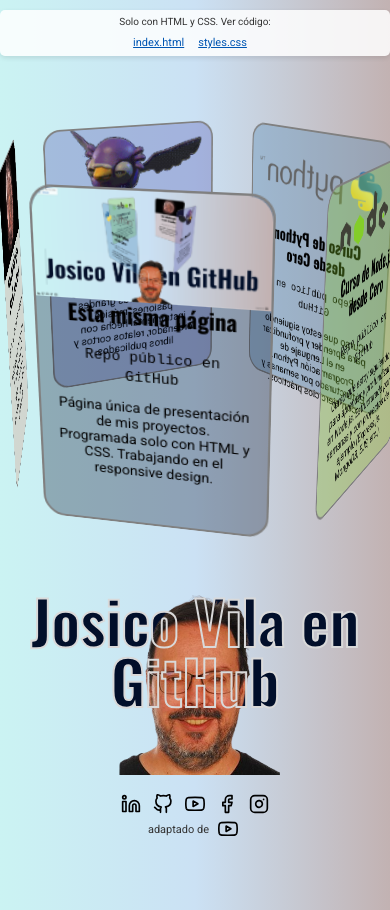
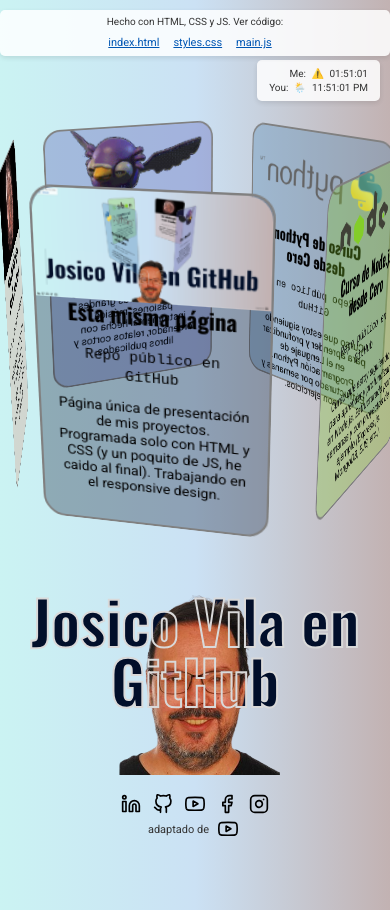
Before and after one commit to JosicoV/JosicoV.github.io, a plain HTML site: page index.html in a window 390 px wide. Drawn offline with nearby package versions, Linux system fonts and the light colour scheme; no server answers.

Commit message:
Iconos de tiempo y hora. Un poco más responsive

```diff
--- a/css/styles.css
+++ b/css/styles.css
@@ -169,6 +169,33 @@
     animation-play-state: paused;
 }
 
+/** User Me Info (Top Right) **/
+#user-me-info {
+    position: fixed;
+    top: 15px;
+    right: 20px;
+    z-index: 15; /* Igual que .code-info-header para mantener consistencia si no se solapan */
+    background-color: rgba(255, 255, 255, 0.85);
+    padding: 8px 12px;
+    border-radius: 5px;
+    box-shadow: 0 2px 5px rgba(0,0,0,0.1);
+    font-family: "Roboto", sans-serif;
+    font-size: 11px;
+    color: #333;
+    text-align: right; /* Para alinear el texto interno a la derecha */
+}
+
+#user-me-info div {
+    margin-bottom: 3px;
+}
+#user-me-info div:last-child {
+    margin-bottom: 0;
+}
+
+#user-me-info .weather-icon {
+    display: inline-block;
+    margin: 0 3px;
+}
 /** Code Info Header **/
 .code-info-header {
     position: fixed;
@@ -423,6 +450,11 @@
         margin: 10px auto;
         text-align: center;
     }
+    #user-me-info {
+        top: 60px; /* Ajustado para que esté debajo del .code-info-header */
+        right: 10px; /* Alineado con el margen del .code-info-header centrado */
+        font-size: 10px; /* Para consistencia con otros textos pequeños en móvil */
+    }
     .code-info-text, .code-info-links a {
         font-size: 10px;
     }
--- a/index.html
+++ b/index.html
@@ -7,11 +7,25 @@
     <link rel="stylesheet" href="css/styles.css">
 </head>
 <body>
+    <div id="user-me-info">
+        <div>
+            <span>Me: </span>
+            <span class="weather-icon" id="my-weather-icon">☀️</span> <!-- Icono placeholder -->
+            <span id="my-local-time">--:--:--</span>
+        </div>
+        <div>
+            <span>You: </span>
+            <span class="weather-icon" id="user-weather-icon">🌦️</span> <!-- Icono placeholder -->
+            <span id="user-local-time">--:--:--</span>
+        </div>
+    </div>
+
     <div class="code-info-header">
-        <p class="code-info-text">Solo con HTML y CSS. Ver código:</p>
+        <p class="code-info-text">Hecho con HTML, CSS y JS. Ver código:</p>
         <div class="code-info-links">
             <a href="#html-code-view" class="toggle-code-link">index.html</a>
             <a href="#css-code-view" class="toggle-code-link">styles.css</a>
+            <a href="#js-code-view" class="toggle-code-link">main.js</a>
         </div>
     </div>
 
@@ -33,7 +47,7 @@
                     <div class="contenido">
                         <h2>Curso de Python desde Cero</h2>
                         <span class="url"><code><a href="https://github.com/JosicoV/Curso-Python-desde-Cero" target="_blank">Repo público en GitHub</a></code></span><br>
-                        <p>Curso que estoy siguiendo para aprender y profundizar en el Lenguaje de Programación Python. Esturcturado por semanas y con ejercicios prácticos.</p>
+                        <p>Curso que estoy siguiendo para aprender y profundizar en el Lenguaje de Programación Python. Estructurado por semanas y con ejercicios.</p>
                     </div>
                 </div>
             </div>
@@ -63,7 +77,7 @@
                     <div class="contenido">
                         <h2>Esta misma página</h2>
                         <span class="url"><code><a href="https://github.com/JosicoV/JosicoV.github.io" target="_blank">Repo público en GitHub</a></code></span><br>
-                        <p>Página única de presentación de mis proyectos. Programada solo con HTML y CSS. Trabajando en el responsive design.</p>
+                        <p>Página única de presentación de mis proyectos. Programada solo con HTML y CSS (y un poquito de JS, he caido al final). Trabajando en el responsive design.</p>
                     </div>
                 </div>
             </div>
@@ -660,5 +674,14 @@
             </code></pre>
         </div>
     </div>
+        <!-- Visor para el código JS -->
+    <div id="js-code-view" class="code-viewer-content">
+        <div class="code-viewer-inner">
+            <h3>Contenido de main.js <a href="#" class="close-viewer-button" title="Cerrar">×</a></h3>
+            <pre><code class="language-javascript">
+            </code></pre>
+        </div>
+    </div>
+    <script src="js/main.js"></script>
 </body>
 </html>
--- /dev/null
+++ b/js/main.js
@@ -0,0 +1,187 @@
+const OPENWEATHERMAP_API_KEY = '16d605f9f71a75eeb8e927bd8ed6550d'; // <-- ¡REEMPLAZA ESTO!
+
+document.addEventListener('DOMContentLoaded', () => {
+    const userLocalTimeElem = document.querySelector('#user-me-info #user-local-time');
+    const myLocalTimeElem = document.querySelector('#user-me-info #my-local-time');
+
+    const myWeatherIconElem = document.querySelector('#user-me-info #my-weather-icon');
+    const userWeatherIconElem = document.querySelector('#user-me-info #user-weather-icon');
+
+    // const codeInfoTextElem = document.querySelector('.code-info-text');
+
+    // --- Funciones para la hora ---
+    function updateUserLocalTime() {
+        if (userLocalTimeElem) {
+            const now = new Date();
+            userLocalTimeElem.textContent = now.toLocaleTimeString();
+        }
+    }
+
+    function updateMyLocalTime() {
+        if (myLocalTimeElem) {
+            const now = new Date();
+            // Ejemplo: Hora en Madrid (España)
+            const options = { timeZone: 'Europe/Madrid', hour: '2-digit', minute: '2-digit', second: '2-digit' };
+            try {
+                myLocalTimeElem.textContent = now.toLocaleTimeString('es-ES', options);
+            } catch (e) {
+                // Fallback si la timezone no es reconocida o Intl no está completamente soportado
+                myLocalTimeElem.textContent = "Error al obtener hora";
+                console.error("Error formatting time for Madrid:", e);
+            }
+        }
+    }
+
+    // if (codeInfoTextElem) {
+    //     codeInfoTextElem.textContent = "Hecho con HTML, CSS y JS. Ver código:";
+    // }
+
+
+    // Actualizar horas inicialmente
+    updateUserLocalTime();
+    updateMyLocalTime();
+
+    // Actualizar cada segundo
+    setInterval(() => {
+        updateUserLocalTime();
+        updateMyLocalTime();
+    }, 1000);
+
+    // --- Funciones para el Tiempo Meteorológico ---
+    function getWeatherIcon(weatherMain) {
+        // Mapeo simple de condiciones principales a iconos emoji
+        // Puedes expandir esto basado en: https://openweathermap.org/weather-conditions
+        switch (weatherMain) {
+            case 'Clear': return '☀️';
+            case 'Clouds': return '☁️';
+            case 'Rain': return '🌧️';
+            case 'Drizzle': return '🌦️';
+            case 'Thunderstorm': return '⛈️';
+            case 'Snow': return '❄️';
+            case 'Mist': case 'Smoke': case 'Haze': case 'Dust':
+            case 'Fog': case 'Sand': case 'Ash': case 'Squall': case 'Tornado':
+                return '🌫️';
+            default: return '❓'; // Icono para desconocido o no mapeado
+        }
+    }
+
+    async function fetchWeather(lat, lon, iconElement) {
+        if (!OPENWEATHERMAP_API_KEY || OPENWEATHERMAP_API_KEY === 'TU_API_KEY_DE_OPENWEATHERMAP') {
+            console.warn("API Key de OpenWeatherMap no configurada. Los iconos del tiempo no se actualizarán.");
+            if (iconElement) iconElement.textContent = '🔑'; // Indica problema de API Key
+            return;
+        }
+        if (!iconElement) return;
+
+        const apiUrl = `https://api.openweathermap.org/data/2.5/weather?lat=${lat}&lon=${lon}&appid=${OPENWEATHERMAP_API_KEY}&units=metric&lang=es`;
+
+        try {
+            const response = await fetch(apiUrl);
+            if (!response.ok) {
+                throw new Error(`Error API del tiempo! Estado: ${response.status}`);
+            }
+            const data = await response.json();
+            if (data.weather && data.weather.length > 0) {
+                const weatherMain = data.weather[0].main; // Ej: "Clear", "Clouds"
+                const weatherDescription = data.weather[0].description;
+                const temp = data.main.temp;
+                iconElement.textContent = getWeatherIcon(weatherMain);
+                iconElement.title = `${weatherDescription}, ${temp.toFixed(1)}°C`; // Info extra al pasar el ratón
+            } else {
+                iconElement.textContent = '🤷'; // No hay datos del tiempo
+            }
+        } catch (error) {
+            console.error("Error al obtener el tiempo:", error);
+            iconElement.textContent = '⚠️'; // Icono de error
+        }
+    }
+
+    // Obtener mi tiempo (ej. Madrid: lat 40.4168, lon -3.7038)
+    const myLat = 40.4168;
+    const myLon = -3.7038;
+    if (myWeatherIconElem) {
+        fetchWeather(myLat, myLon, myWeatherIconElem);
+    }
+
+    // Obtener tiempo del usuario (requiere permiso de geolocalización)
+    // (Esta parte se moverá dentro del bloque de geolocalización)
+
+
+    // --- Lógica para mostrar el código CSS en el visor ---
+    const cssCodeViewPre = document.querySelector('#css-code-view pre code');
+    const cssToggleLink = Array.from(document.querySelectorAll('.toggle-code-link')).find(a => a.getAttribute('href') === '#css-code-view');
+
+    async function fetchAndDisplayCssCode() {
+        if (cssCodeViewPre) {
+            try {
+                const response = await fetch('css/styles.css'); // Ruta a tu archivo CSS
+                if (!response.ok) {
+                    throw new Error(`HTTP error! status: ${response.status}`);
+                }
+                let text = await response.text();
+                // Escapar HTML para visualización segura
+                text = text.replace(/&/g, "&amp;").replace(/</g, "&lt;").replace(/>/g, "&gt;");
+                cssCodeViewPre.innerHTML = text;
+            } catch (error) {
+                cssCodeViewPre.textContent = `Error al cargar el código CSS: ${error.message}`;
+                console.error("Error fetching CSS code:", error);
+            }
+        }
+    }
+    if (cssToggleLink) fetchAndDisplayCssCode(); // Cargar al inicio si el visor está preparado
+
+    // --- Lógica para mostrar el código JS en el visor ---
+    const jsCodeViewPre = document.querySelector('#js-code-view pre code');
+    const jsToggleLink = Array.from(document.querySelectorAll('.toggle-code-link')).find(a => a.getAttribute('href') === '#js-code-view');
+
+    async function fetchAndDisplayJsCode() {
+        if (jsCodeViewPre) {
+            try {
+                // Añadimos { cache: 'no-store' } para intentar evitar problemas de caché al cargar el propio script
+                const response = await fetch('js/main.js', { cache: 'no-store' });
+                if (!response.ok) {
+                    throw new Error(`HTTP error! status: ${response.status} al intentar cargar main.js`);
+                }
+                let text = await response.text();
+
+                if (text.trim() === "") {
+                    jsCodeViewPre.textContent = "[El contenido de main.js parece estar vacío o no se pudo leer correctamente.]";
+                    console.warn("El contenido obtenido de main.js para el visor está vacío o solo contiene espacios en blanco.");
+                    return;
+                }
+
+                // Escapar HTML para visualización segura
+                text = text.replace(/&/g, "&amp;").replace(/</g, "&lt;").replace(/>/g, "&gt;");
+                jsCodeViewPre.innerHTML = text;
+            } catch (error) {
+                jsCodeViewPre.textContent = `Error al cargar el código JS: ${error.message}`;
+                console.error("Error fetching JS code:", error);
+            }
+        } else {
+            console.error("Elemento 'pre code' dentro de #js-code-view no encontrado. Verifica el HTML.");
+        }
+    }
+
+
+    if (jsToggleLink) fetchAndDisplayJsCode(); // Cargar al inicio si el visor está preparado
+
+    // --- Obtener tiempo del usuario usando Geolocalización ---
+    if (userWeatherIconElem && navigator.geolocation) {
+        navigator.geolocation.getCurrentPosition(
+            (position) => {
+                const userLat = position.coords.latitude;
+                const userLon = position.coords.longitude;
+                fetchWeather(userLat, userLon, userWeatherIconElem);
+            },
+            (error) => {
+                console.error("Error al obtener la ubicación del usuario:", error.message);
+                userWeatherIconElem.textContent = '📍'; // Icono de error de ubicación/permiso denegado
+                // Opcional: mostrar tiempo de una ciudad por defecto si se deniega la ubicación
+                // fetchWeather(LAT_POR_DEFECTO, LON_POR_DEFECTO, userWeatherIconElem);
+            }
+        );
+    } else if (userWeatherIconElem) {
+        console.warn("Geolocalización no soportada por este navegador o elemento no encontrado.");
+        userWeatherIconElem.textContent = '🚫'; // Geolocalización no soportada
+    }
+});
```
